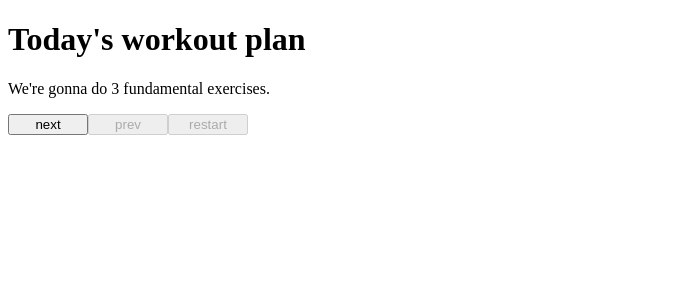
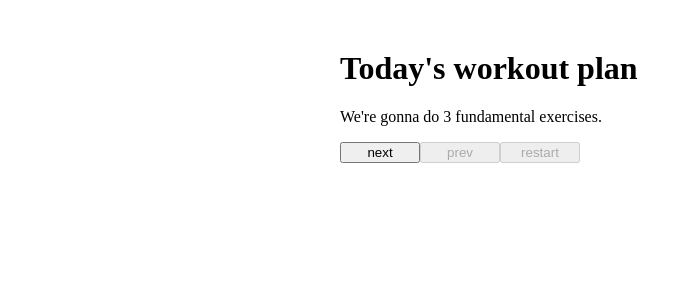
Before and after one commit to VanshikaSahu/React-weekend-assignment---Amazon-Prime-Trending, a React app: page / in a window 1280 px wide. Shown: the top 300 px of the page, without its empty margins (0-693 px from the left). Built offline with nearby package versions, Linux system fonts and the light colour scheme.

Commit message:
Update App.js

```diff
--- a/src/components/App.js
+++ b/src/components/App.js
@@ -22,11 +22,15 @@ const App = (props) => {
 
   return (
     <>
-      <h1 data-testid="title"> {props.slides[index].title} </h1>
-      <p data-testid="text" > {props.slides[index].text}</p>
-      <button disabled = {index===props.slides.length-1?true:false}onClick = {nextSlide} data-testid="button-next">next</button>
+      <div className = "App">
+        <div className="carousel">
+          <h1 data-testid="title"> {props.slides[index].title} </h1>
+          <p data-testid="text" > {props.slides[index].text}</p>
+        </div>
+      <button disabled = {index===props.slides.length-1?true:false} onClick = {nextSlide} data-testid="button-next">next</button>
       <button disabled = {index===0?true:false}  onClick = {prevSlide} data-testid="button-prev">prev</button>
       <button disabled = {index===0?true:false} onClick = {restart} data-testid="button-restart">restart</button>
+      </div>
     </>
   )
 }
```
